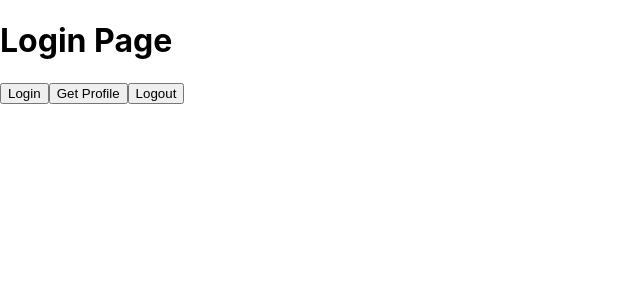
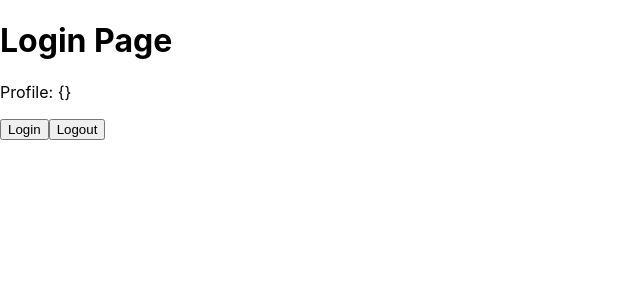
Before and after one commit to ttnguyen115/nextblog, a Next.js app: page /login in a window 1280 px wide. Shown: the top 300 px of the page, without its empty margins (0-640 px from the left). Built offline with nearby package versions, Linux system fonts and the light colour scheme.

Commit message:
feat: add useAuth hook for handling authentication

```diff
--- /dev/null
+++ b/hooks/index.ts
@@ -0,0 +1 @@
+export * from "./useAuth";
--- /dev/null
+++ b/hooks/useAuth.ts
@@ -0,0 +1,44 @@
+import useSWR from 'swr';
+import { PublicConfiguration } from 'swr/dist/types';
+import { authApi } from '../app';
+
+const MILLISECOND_PER_HOUR = 60 * 60 * 1000;
+
+type IUseAuth = {
+	profile: any;
+	error: any;
+	login: () => void;
+	logout: () => void;
+};
+
+export function useAuth(options?: Partial<PublicConfiguration>): IUseAuth {
+	const {
+		data: profile,
+		error,
+		mutate,
+	} = useSWR('/profile', {
+		dedupingInterval: MILLISECOND_PER_HOUR,
+		revalidateOnFocus: false,
+		...options,
+	});
+
+	async function login() {
+		await authApi.login({
+			username: 'test',
+			password: '123123',
+		});
+		await mutate();
+	}
+
+	async function logout() {
+		await authApi.logout();
+		await mutate({}, false);
+	}
+
+	return {
+		profile,
+		error,
+		login,
+		logout,
+	};
+}
--- a/pages/login.tsx
+++ b/pages/login.tsx
@@ -1,30 +1,23 @@
-import { authApi } from '@/app/index';
+import { useAuth } from '../hooks';
 
 export default function LoginPage() {
+	const { profile, login, logout } = useAuth({
+		revalidateOnMount: false,
+	});
+
 	const handleLogin = async () => {
 		try {
-			await authApi.login({
-				username: 'test',
-				password: '123123',
-			});
+			await login();
 		} catch (error) {
-			console.log("Failed to login!", error);
-		}
-	};
-
-	const handleGetProfile = async () => {
-		try {
-			await authApi.getProfile();
-		} catch (error) {
-			console.log("Failed to get profile!", error);
+			console.log('Failed to login!', error);
 		}
 	};
 
 	const handleLogout = async () => {
 		try {
-			await authApi.logout();
+			await logout();
 		} catch (error) {
-			console.log("Failed to logout!", error);
+			console.log('Failed to logout!', error);
 		}
 	};
 
@@ -32,8 +25,9 @@ export default function LoginPage() {
 		<div>
 			<h1>Login Page</h1>
 
+			<p>Profile: {JSON.stringify(profile || {}, null, 4)}</p>
+
 			<button onClick={handleLogin}>Login</button>
-			<button onClick={handleGetProfile}>Get Profile</button>
 			<button onClick={handleLogout}>Logout</button>
 		</div>
 	);
--- a/tsconfig.json
+++ b/tsconfig.json
@@ -20,7 +20,8 @@
 			"@/styles/*": ["./styles/*"],
 			"@/constants/*": ["./constants/*"],
 			"@/types/*": ["./types/*"],
-			"@/app/*": ["./app/*"]
+			"@/app/*": ["./app/*"],
+			"@/hooks/*": ["./hooks/*"]
 		}
 	},
 	"include": ["next-env.d.ts", "**/*.ts", "**/*.tsx"],
```
